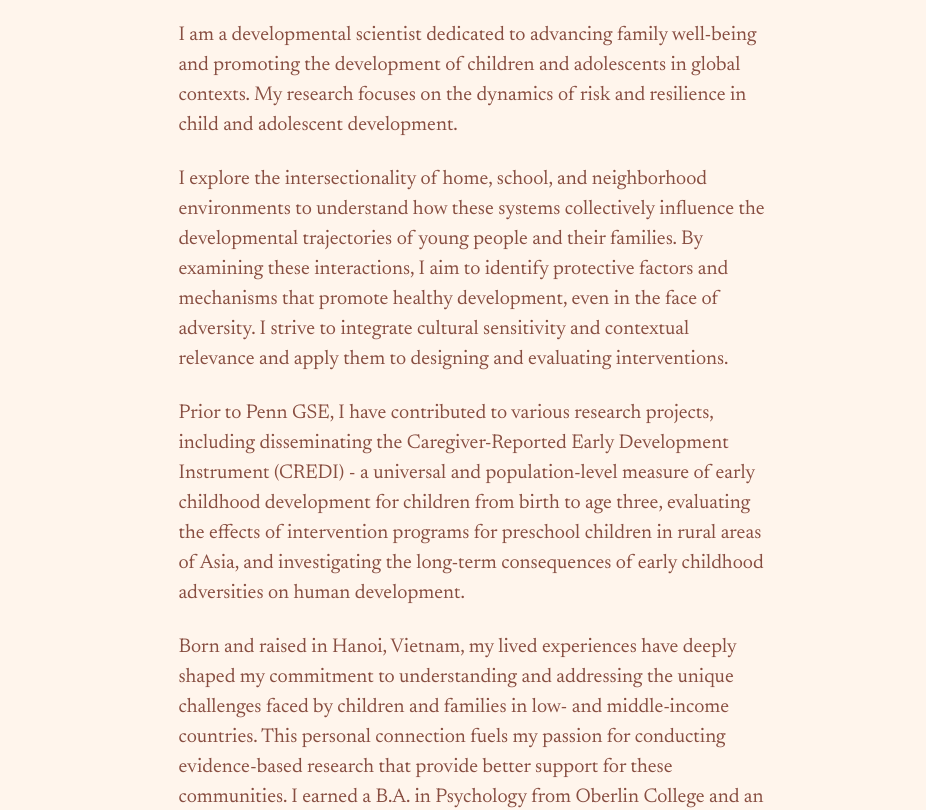
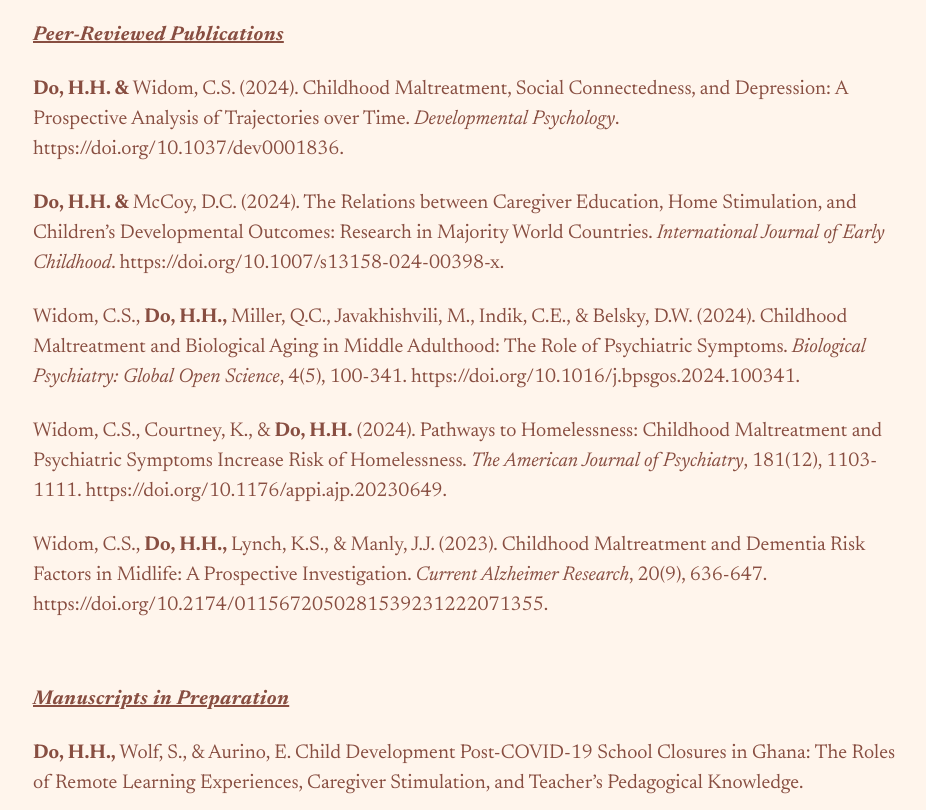
Before and after one commit to heather-do/heather-do.github.io, a SvelteKit app: page /research in a window 1280 px wide. Shown: the part 280-1090 px from the top of the page, without its empty margins (167-1093 px from the left). Built offline with nearby package versions, Linux system fonts and the light colour scheme.

Commit message:
[add] citation styling

```diff
--- a/src/app.css
+++ b/src/app.css
@@ -41,6 +41,15 @@ h1 {
 	margin-bottom: 1.2em;
 }
 
+h2 {
+	font-style: italic;
+	font-weight: 700;
+	text-decoration: underline;
+	font-size: 1.25rem;
+	margin-bottom: 1.2em;
+	letter-spacing: 0.025em;
+}
+
 p {
 	font-size: 1.25rem;
 	margin-bottom: 1.2em;
@@ -51,6 +60,7 @@ p {
 		font-size: 2rem;
 	}
 
+	h2,
 	p {
 		font-size: 1.125rem;
 	}
--- a/src/routes/research/+page.svelte
+++ b/src/routes/research/+page.svelte
@@ -1,40 +1,20 @@
 <script lang="ts">
+	import Publication from './Publication.svelte';
+	import { PUBLICATIONS_MANUSCRIPT, PUBLICATIONS_PEER_REVIEWED } from './publication';
 </script>
 
 <article class="max-desktop:mx-10 max-desktop:pt-0 desktop:pt-16">
 	<div class="flex justify-center max-desktop:mt-12">
-		<section class="max-w-prose">
+		<section class="citation">
 			<span class="text-center"><h1>Research</h1></span>
-			<p>
-				I am a developmental scientist dedicated to advancing family well-being and promoting the
-				development of children and adolescents in global contexts. My research focuses on the
-				dynamics of risk and resilience in child and adolescent development.
-			</p>
-			<p>
-				I explore the intersectionality of home, school, and neighborhood environments to understand
-				how these systems collectively influence the developmental trajectories of young people and
-				their families. By examining these interactions, I aim to identify protective factors and
-				mechanisms that promote healthy development, even in the face of adversity. I strive to
-				integrate cultural sensitivity and contextual relevance and apply them to designing and
-				evaluating interventions.
-			</p>
-			<p>
-				Prior to Penn GSE, I have contributed to various research projects, including disseminating
-				the Caregiver-Reported Early Development Instrument (CREDI) - a universal and
-				population-level measure of early childhood development for children from birth to age
-				three, evaluating the effects of intervention programs for preschool children in rural areas
-				of Asia, and investigating the long-term consequences of early childhood adversities on
-				human development.
-			</p>
-			<p>
-				Born and raised in Hanoi, Vietnam, my lived experiences have deeply shaped my commitment to
-				understanding and addressing the unique challenges faced by children and families in low-
-				and middle-income countries. This personal connection fuels my passion for conducting
-				evidence-based research that provide better support for these communities. I earned a B.A.
-				in Psychology from Oberlin College and an M.Ed. in Human Development & Education from
-				Harvard University. Before pivoting to a developmental research career, I was a
-				professionally trained classical pianist.
-			</p>
+			<h2>Peer-Reviewed Publications</h2>
+			{#each PUBLICATIONS_PEER_REVIEWED as publication}
+				<Publication {publication} />
+			{/each}
+			<h2 class="max-desktop:mt-12 desktop:mt-16">Manuscripts in Preparation</h2>
+			{#each PUBLICATIONS_MANUSCRIPT as publication}
+				<Publication {publication} />
+			{/each}
 		</section>
 	</div>
 </article>
@@ -44,4 +24,8 @@
 		padding-left: clamp(0px, calc(100vw - var(--desktop-min-width)), 12.5rem);
 		padding-right: clamp(0px, calc(100vw - var(--desktop-min-width)), 12.5rem);
 	}
+
+	.citation {
+		max-width: 100ch;
+	}
 </style>
--- a/src/routes/research/Publication.svelte
+++ b/src/routes/research/Publication.svelte
@@ -0,0 +1,33 @@
+<script lang="ts">
+	import { type Publication } from './publication';
+
+	export let publication: Publication;
+</script>
+
+<p>
+	{#each publication.authors as author, i}
+		<span class:font-bold={author.isMe}
+			>{author.last}, {author.initials}{i === publication.authors.length - 1
+				? ''
+				: i === publication.authors.length - 2 && publication.authors.length > 2
+					? ', & '
+					: i === publication.authors.length - 2 && publication.authors.length === 2
+						? ' & '
+						: ', '}</span
+		>
+	{/each}
+	{publication.year ? `(${publication.year}).` : ''}
+	{publication.title}.
+	{#if publication.journal}
+		<em>{publication.journal.title}</em>{publication.journal.volume &&
+		publication.journal.issue &&
+		publication.journal.pageRange
+			? `, ${publication.journal.volume}(${publication.journal.issue}), ${publication.journal.pageRange.start}-${publication.journal.pageRange.end}.`
+			: '.'}
+		<a class="max-desktop:hidden" target="_blank" href="https://doi.org/{publication.journal.doi}"
+			>https://doi.org/{publication.journal.doi}.</a
+		>
+		<a class="desktop:hidden" target="_blank" href="https://doi.org/{publication.journal.doi}">🔗</a
+		>
+	{/if}
+</p>
```
